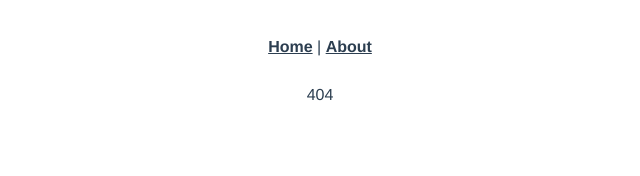
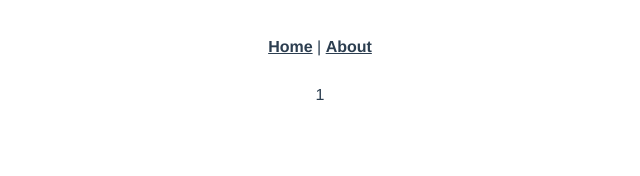
Before and after one commit to ApesPlan/vue_study, a Vue app: page /argu/1 in a window 1280 px wide. Before the commit this address had no page. Shown: the top 176 px of the page, without its empty margins (320-960 px from the left). Built offline with nearby package versions, Linux system fonts and the light colour scheme.

Commit message:
路由传参 prop

```diff
--- a/src/router/router.js
+++ b/src/router/router.js
@@ -55,6 +55,13 @@ export default [
     component: () => import('@/views/login.vue'),
   },
   {
+    path: '/argu/:name',
+    name: 'argu',
+    component: () => import('@/views/argu.vue'),
+    // 路由组件传参，解耦 $router.param.name
+    props: true
+  },
+  {
     path: '*',
     component: () => import('@/views/error_404.vue')
   }
--- /dev/null
+++ b/src/views/argu.vue
@@ -0,0 +1,24 @@
+<template>
+  <div>
+    <!-- $route当前路由对象 -->
+    <!-- {{ $route.params.name }} -->
+    <!-- 路由组件传参 -->
+    {{ name }}
+  </div>
+</template>
+<script>
+export default {
+  props: {
+    name: {
+      // type:[String, Number]
+      type: String,
+      default: 'lison'
+    }
+  },
+  beforeRouteUpdate (to, form, next) {
+    // this
+    console.log(to.name, from.name)
+    next()
+  }
+}
+</script>
```
